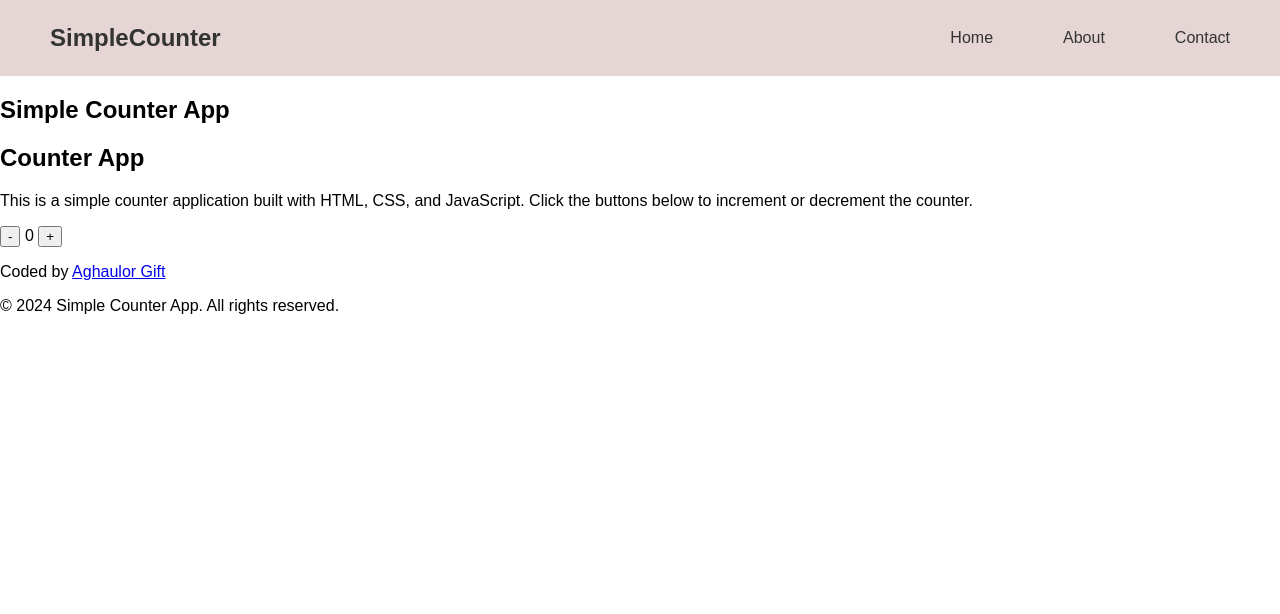
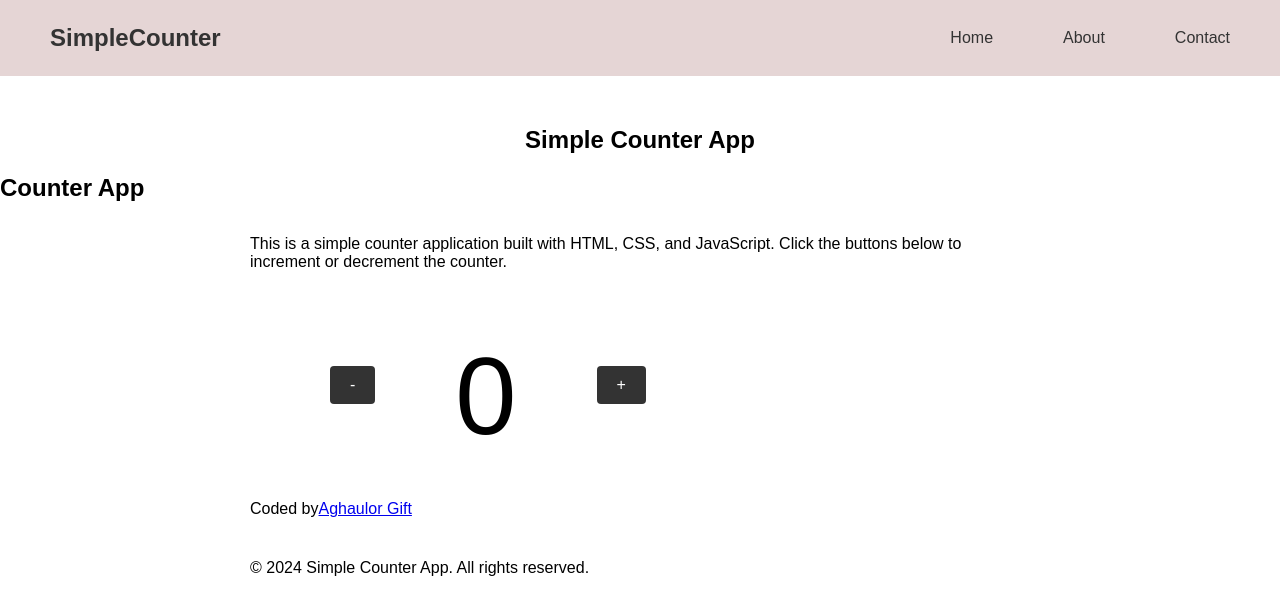
Before and after one commit to Aghaulor-Gift/simple-counter-app, a plain HTML site: page index.html in a window 1280 px wide. Drawn offline with Linux system fonts and the light colour scheme.

Commit message:
style:add styles to counter section

```diff
--- a/styles.css
+++ b/styles.css
@@ -32,3 +32,49 @@ body {
   font-weight: bold;
   margin-right: auto;
 }
+
+h1 {
+  text-align: center;
+  margin-top: 50px;
+}
+
+ .counter-article{
+  align-items: center;
+
+}
+
+.counter-container, p{
+  display: flex;
+  align-items: center;
+  padding: 8px 250px;
+  margin-top: 25px;
+
+
+}
+
+p {
+  font-size: 16px;
+
+}
+
+.counter-button {
+  padding: 10px 20px;
+  font-size: 16px;
+  background-color: #333333;
+  margin: 15px 80px;
+  color: white;
+  border: none;
+  border-radius: 4px;
+  cursor: pointer;
+}
+
+.counter-button:hover {
+  background-color: transparent;
+  color: #333333;
+  border: 1px solid #333333;
+}
+
+.counter-value {
+  font-size: 110px;
+  margin-top: 20px;
+}
```
